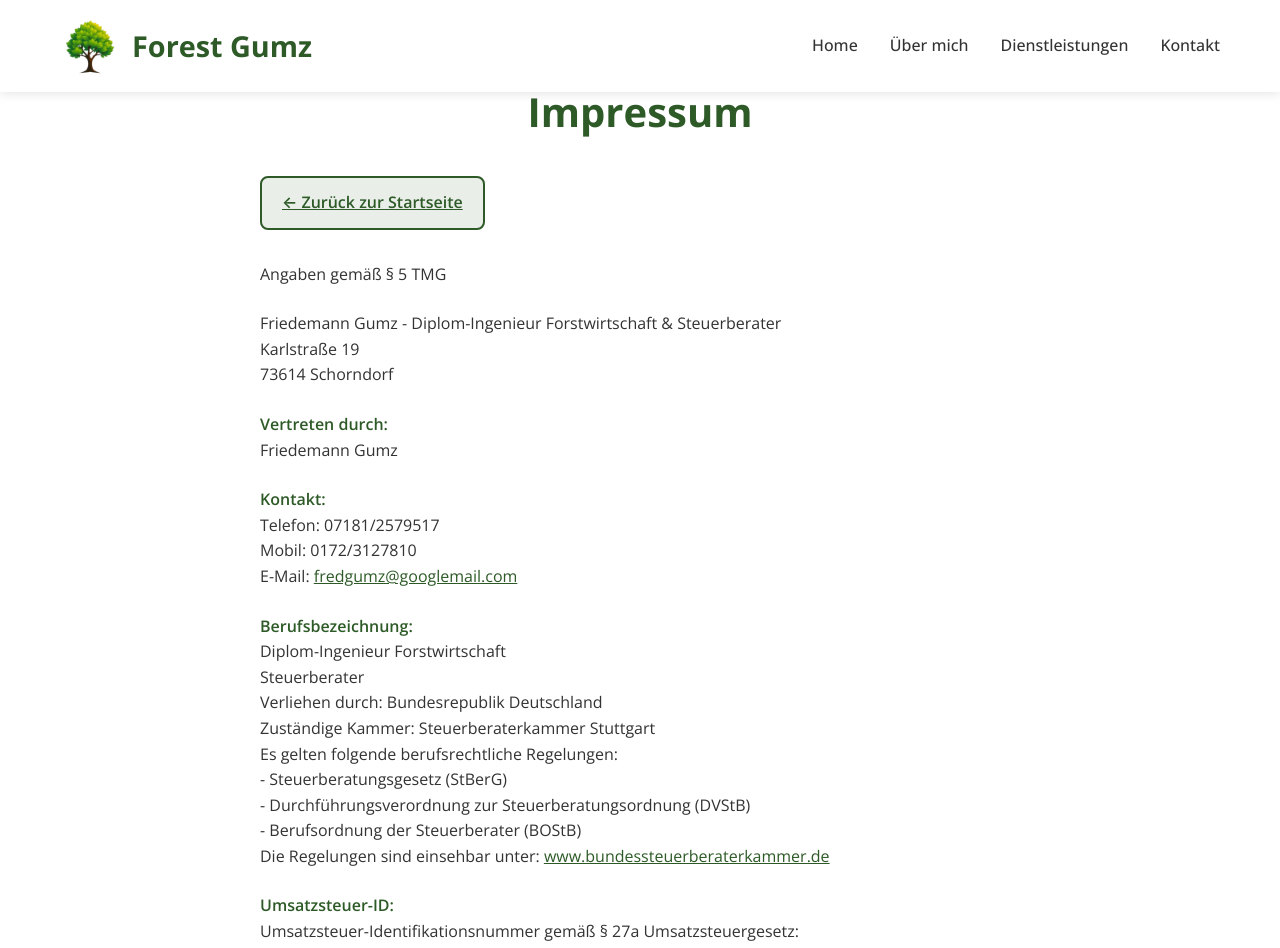
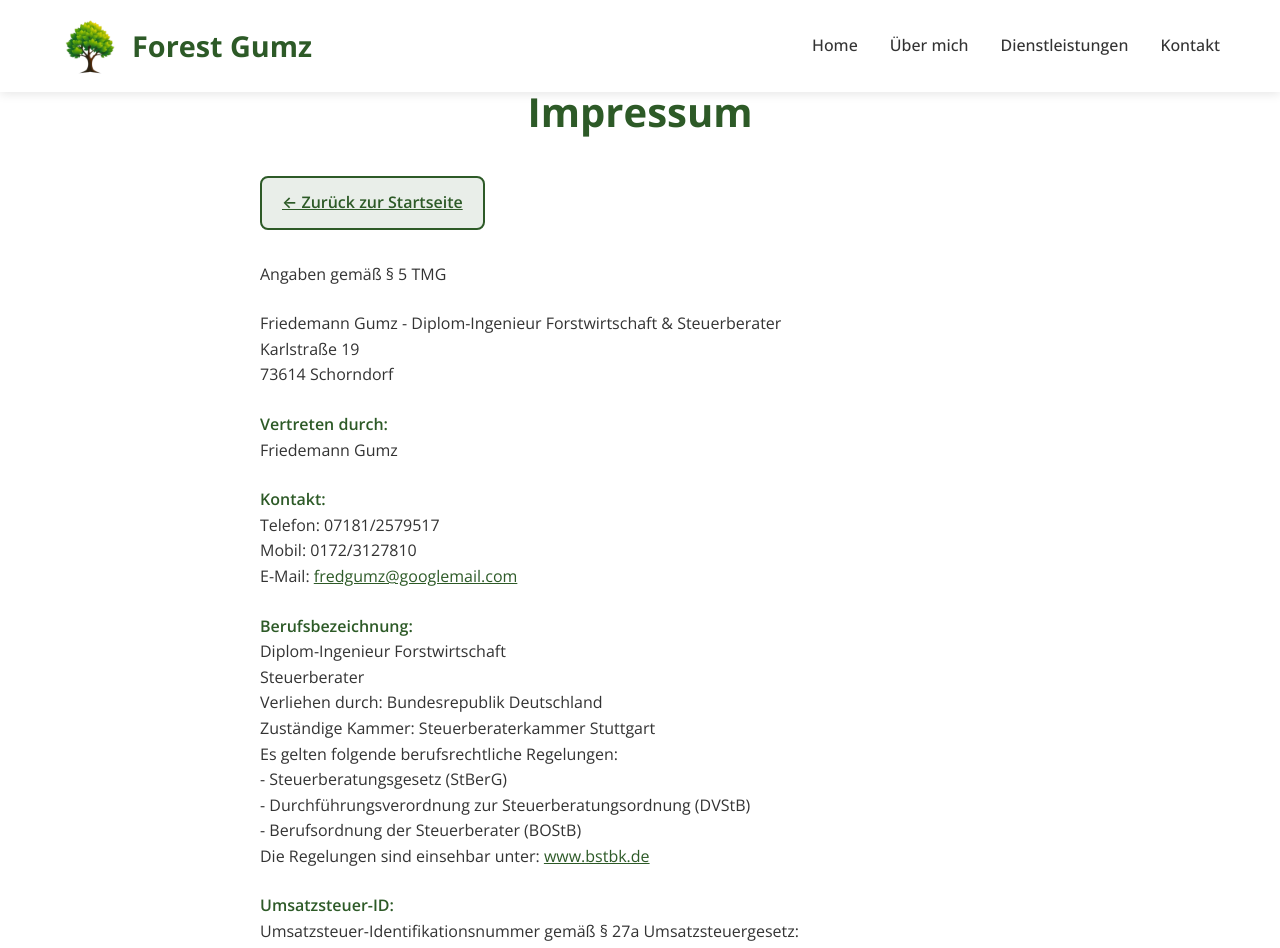
Before and after one commit to SonnenBruder/Forst-Gumz, a React (Vite) app in the folder forst/: page /impressum in a window 1280 px wide. Shown: the top 948 px of the page. Built offline with nearby package versions, Linux system fonts and the light colour scheme.

Commit message:
Update Impressum component link to the official tax advisor chamber website

```diff
--- a/forst/src/components/Impressum.tsx
+++ b/forst/src/components/Impressum.tsx
@@ -67,11 +67,11 @@ const Impressum: React.FC = () => {
           <br />
           Die Regelungen sind einsehbar unter:{" "}
           <a
-            href="https://www.bundessteuerberaterkammer.de"
+            href="https://www.bstbk.de/de/"
             target="_blank"
             rel="noopener noreferrer"
           >
-            www.bundessteuerberaterkammer.de
+            www.bstbk.de
           </a>
         </p>
 
```
